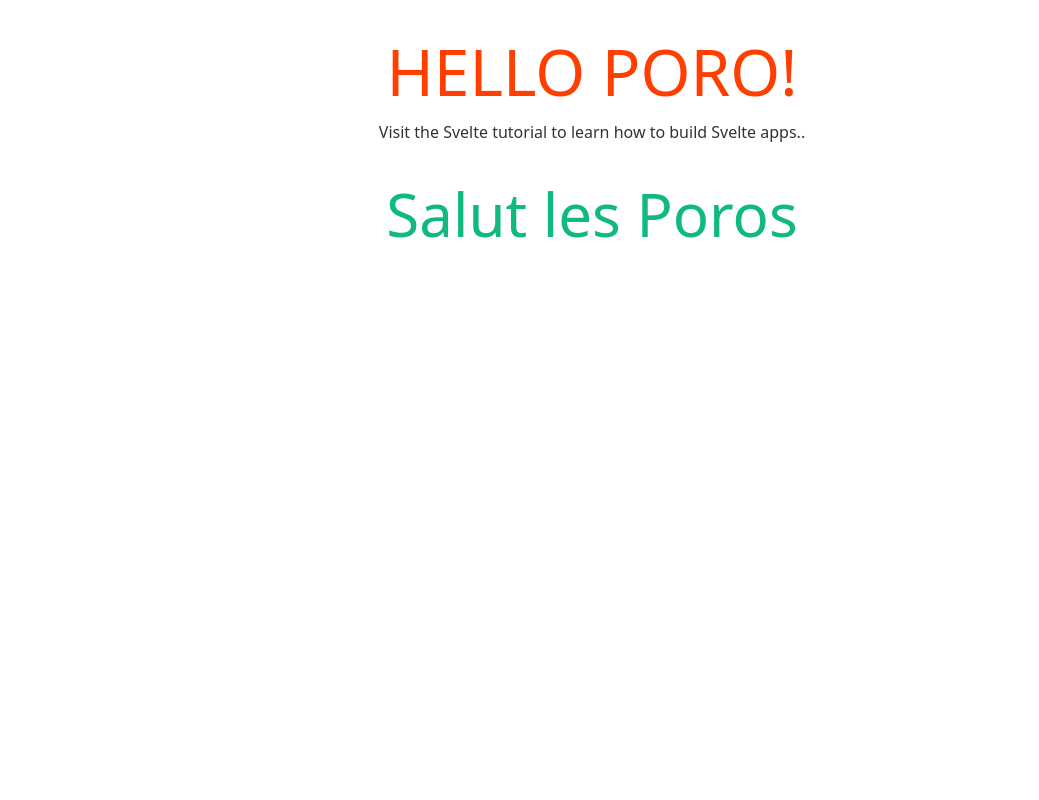
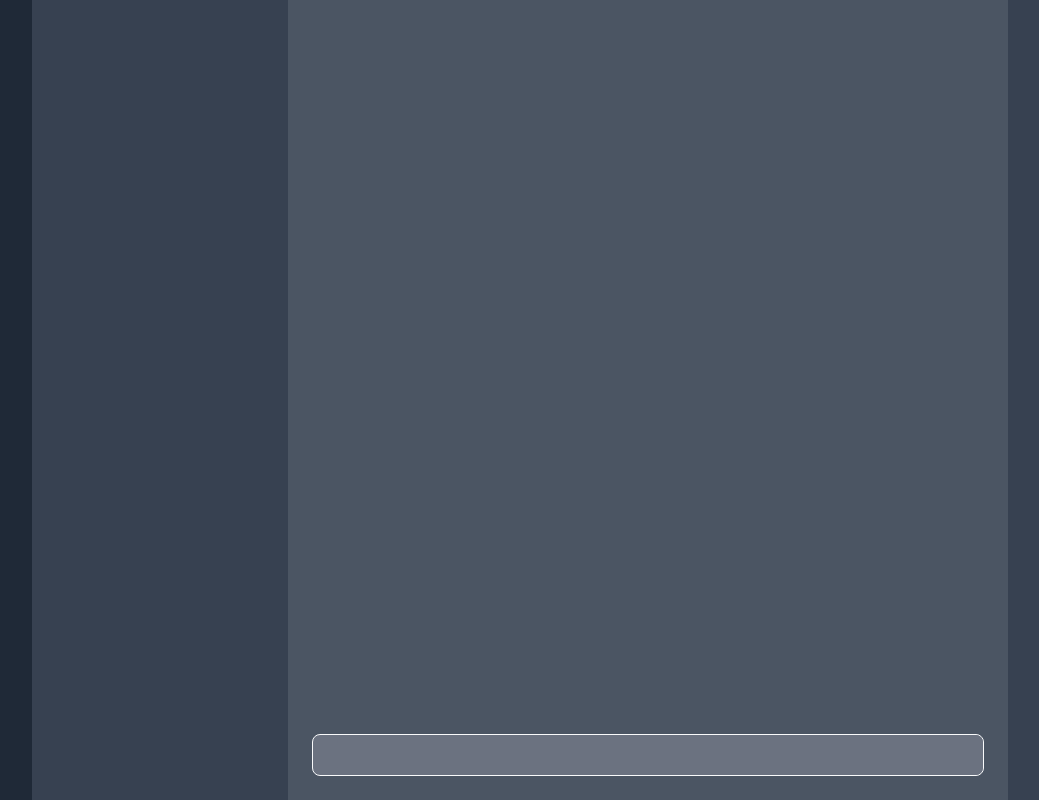
Before and after one commit to Les-Laboratoires/labchat-client, a Svelte app: page / in a window 1280 px wide. Shown: the whole page, without its empty margins (48-1087 px from the left). Built offline with nearby package versions, Linux system fonts and the light colour scheme.

Commit message:
feat: create basic layout

```diff
--- a/public/global.css
+++ b/public/global.css
@@ -7,7 +7,6 @@ html, body {
 body {
 	color: #333;
 	margin: 0;
-	padding: 8px;
 	box-sizing: border-box;
 	font-family: -apple-system, BlinkMacSystemFont, "Segoe UI", Roboto, Oxygen-Sans, Ubuntu, Cantarell, "Helvetica Neue", sans-serif;
 }
@@ -32,12 +31,7 @@ label {
 input, button, select, textarea {
 	font-family: inherit;
 	font-size: inherit;
-	-webkit-padding: 0.4em 0;
-	padding: 0.4em;
-	margin: 0 0 0.5em 0;
 	box-sizing: border-box;
-	border: 1px solid #ccc;
-	border-radius: 2px;
 }
 
 input:disabled {
--- a/src/components/ChannelList.svelte
+++ b/src/components/ChannelList.svelte
@@ -2,4 +2,6 @@
     import Channel from "./Channel.svelte";
 </script>
 
-<Channel />
+<div class="h-full w-64 bg-gray-700">
+    <Channel />
+</div>
--- a/src/components/Chat/ChatInput.svelte
+++ b/src/components/Chat/ChatInput.svelte
@@ -2,3 +2,17 @@
 Contient un input text.
 Contient un emoji/gif picker et un embed maker.
 -->
+<script lang="ts">
+    let message: string = "";
+</script>
+
+<div class="px-6 w-full">
+    <div class="w-full    bg-gray-500    rounded-lg border border-2 border-gray-50    flex items-center">
+
+        <div class="mx-3"></div>
+        <input aria-label="Send a message" class="py-2    rounded-lg    bg-gray-500    text-gray-50    flex-grow  focus:outline-none"
+               bind:value={message} type="text">
+        <div class="flex"></div>
+
+    </div>
+</div>
--- a/src/components/Chat/ChatPage.svelte
+++ b/src/components/Chat/ChatPage.svelte
@@ -8,7 +8,12 @@ Element central du chat.
 </script>
 
 
-<div>
-    <ChatFrame />
-    <ChatInput />
+<div class="w-full h-full    flex flex-col">
+    <div class="flex-grow">
+        <ChatFrame />
+    </div>
+
+    <div class="my-6">
+        <ChatInput />
+    </div>
 </div>
--- a/src/components/GuildLinkList.svelte
+++ b/src/components/GuildLinkList.svelte
@@ -0,0 +1,3 @@
+<div class="w-20 h-full     bg-gray-800">
+
+</div>
--- a/src/components/MemberList.svelte
+++ b/src/components/MemberList.svelte
@@ -2,4 +2,6 @@
     import Member from "./Member.svelte";
 </script>
 
-<Member />
+<div class="h-full w-56 bg-gray-700">
+    <Member/>
+</div>
--- a/src/views/App.svelte
+++ b/src/views/App.svelte
@@ -1,38 +1,28 @@
 <script lang="ts">
     import Tailwindcss from "../Tailwindcss.svelte";
+    import GuildLinkList from "../components/GuildLinkList.svelte";
+    import ChannelList from "../components/ChannelList.svelte";
+    import ChatPage from "../components/Chat/ChatPage.svelte";
+    import MemberList from "../components/MemberList.svelte";
 
     let name: string = "Poro";
 </script>
 
 <style>
-    main {
-        text-align: center;
-        padding: 1em;
-        max-width: 240px;
-        margin: 0 auto;
-    }
-
-    h1 {
-        color: #ff3e00;
-        text-transform: uppercase;
-        font-size: 4em;
-        font-weight: 100;
-    }
-
-    @media (min-width: 640px) {
-        main {
-            max-width: none;
-        }
-    }
 </style>
 
-<Tailwindcss />
-<main>
-    <h1>Hello {name}!</h1>
-    <p>
-        Visit the
-        <a href="https://svelte.dev/tutorial">Svelte tutorial</a>
-        to learn how to build Svelte apps..
-    </p>
-    <div class="mt-10 text-6xl text-emerald-500">Salut les Poros</div>
+<Tailwindcss/>
+<main class="bg-gray-600  bg-green-800  w-full h-full    flex">
+    <div>
+        <GuildLinkList/>
+    </div>
+    <div>
+        <ChannelList/>
+    </div>
+    <div class="flex-grow">
+        <ChatPage/>
+    </div>
+    <div>
+        <MemberList/>
+    </div>
 </main>
```
